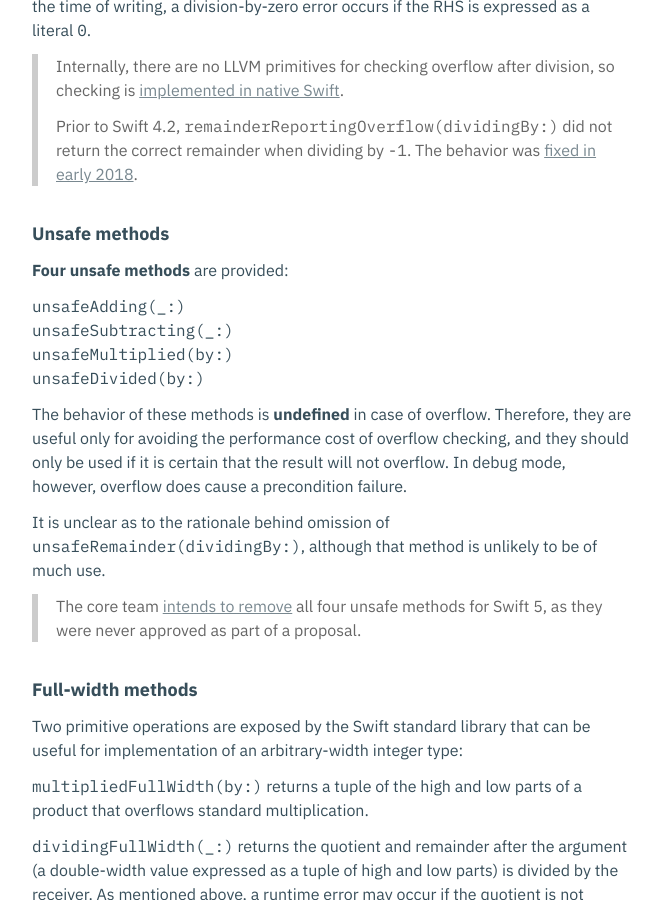
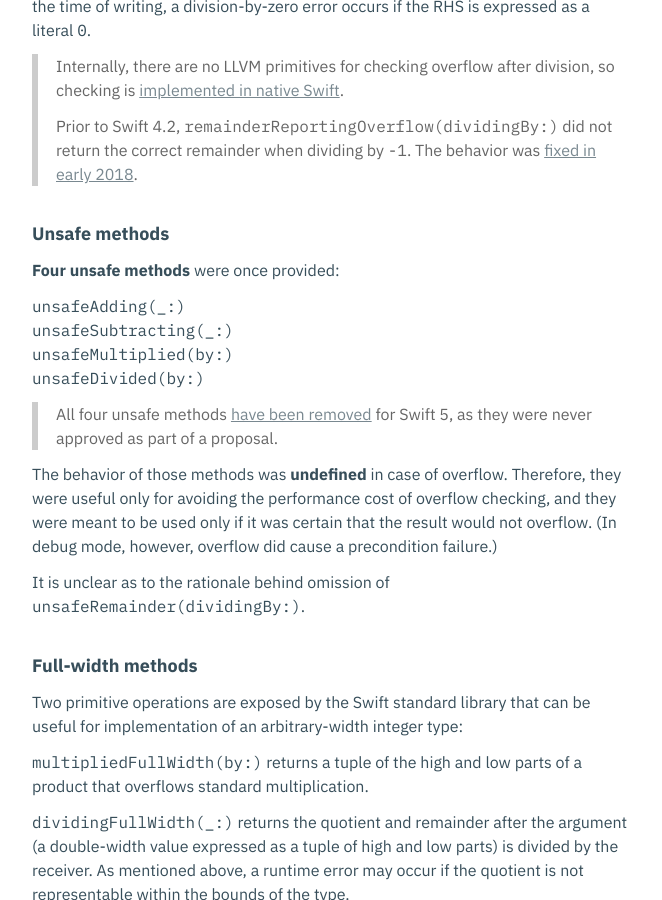
Before and after one commit to xwu/xwu-swift-numerics, a Jekyll site: the page built from integers-part-2.md, in a window 1280 px wide and 900 px high, scrolled down 3104 px. Shown: the whole window, without its empty margins (308-970 px from the left). Built offline with Jekyll 4.4.1, drawn with Linux system fonts in a browser that asks for light colours; our own code applies the rules of GitHub Pages for plain Markdown files; some of the changed text lies outside the part shown.

Commit message:
Update to reflect removal of unsafe methods

```diff
--- a/integers-part-2.md
+++ b/integers-part-2.md
@@ -164,24 +164,23 @@ RHS is expressed as a literal `0`.
 
 ### Unsafe methods
 
-__Four unsafe methods__ are provided:
+__Four unsafe methods__ were once provided:
 
 `unsafeAdding(_:)`
 `unsafeSubtracting(_:)`
 `unsafeMultiplied(by:)`
 `unsafeDivided(by:)`
 
-The behavior of these methods is __undefined__ in case of overflow. Therefore,
-they are useful only for avoiding the performance cost of overflow checking, and
-they should only be used if it is certain that the result will not overflow. In
-debug mode, however, overflow does cause a precondition failure.
+> All four unsafe methods [have been removed][ref 6-9] for Swift 5, as they were
+> never approved as part of a proposal.
+
+The behavior of those methods was __undefined__ in case of overflow. Therefore,
+they were useful only for avoiding the performance cost of overflow checking,
+and they were meant to be used only if it was certain that the result would not
+overflow. (In debug mode, however, overflow did cause a precondition failure.)
 
 It is unclear as to the rationale behind omission of
-`unsafeRemainder(dividingBy:)`, although that method is unlikely to be of much
-use.
-
-> The core team [intends to remove][ref 6-9] all four unsafe methods for Swift
-> 5, as they were never approved as part of a proposal.
+`unsafeRemainder(dividingBy:)`.
 
 [ref 6-9]: https://forums.swift.org/t/removing-unsafe-arithmetic-methods/16169
 
```
Also changed, not shown: other parts of integers-part-2.md (+1 -1 lines), README.md (+1 -1 lines).
